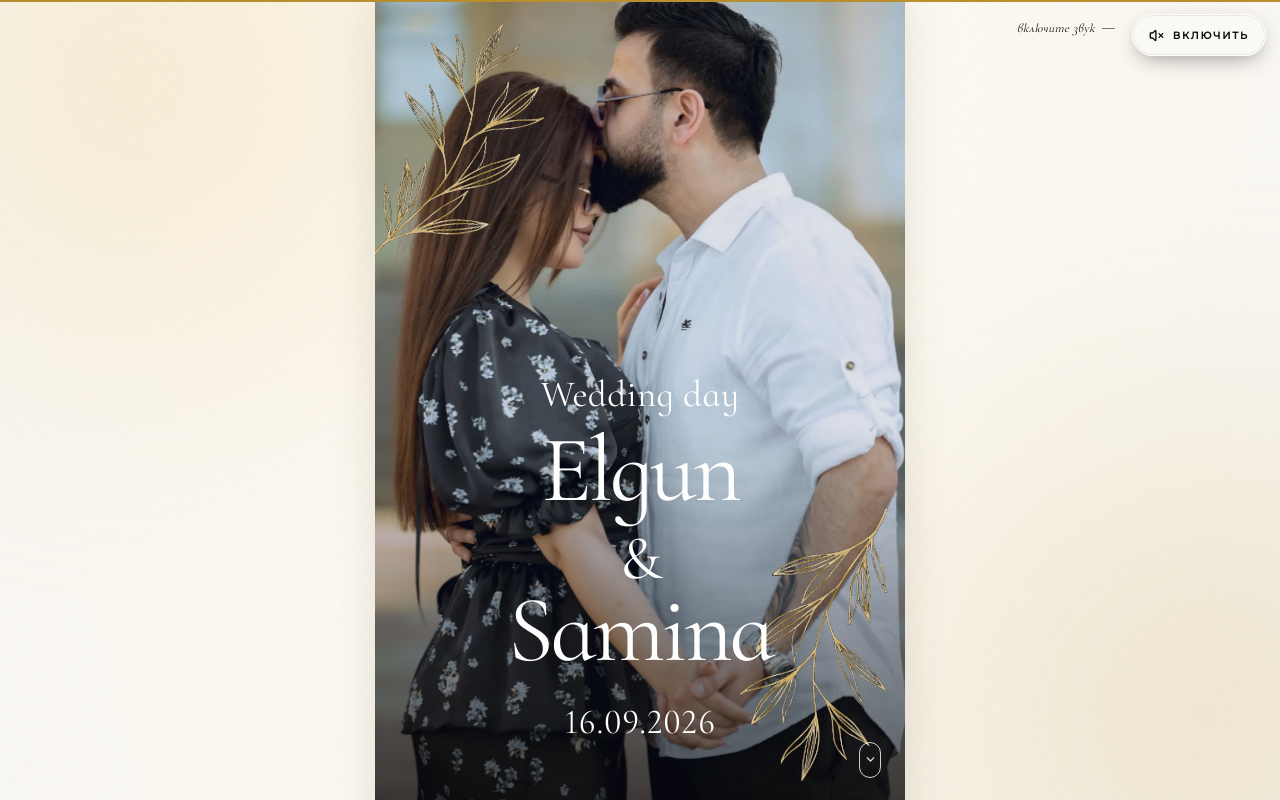
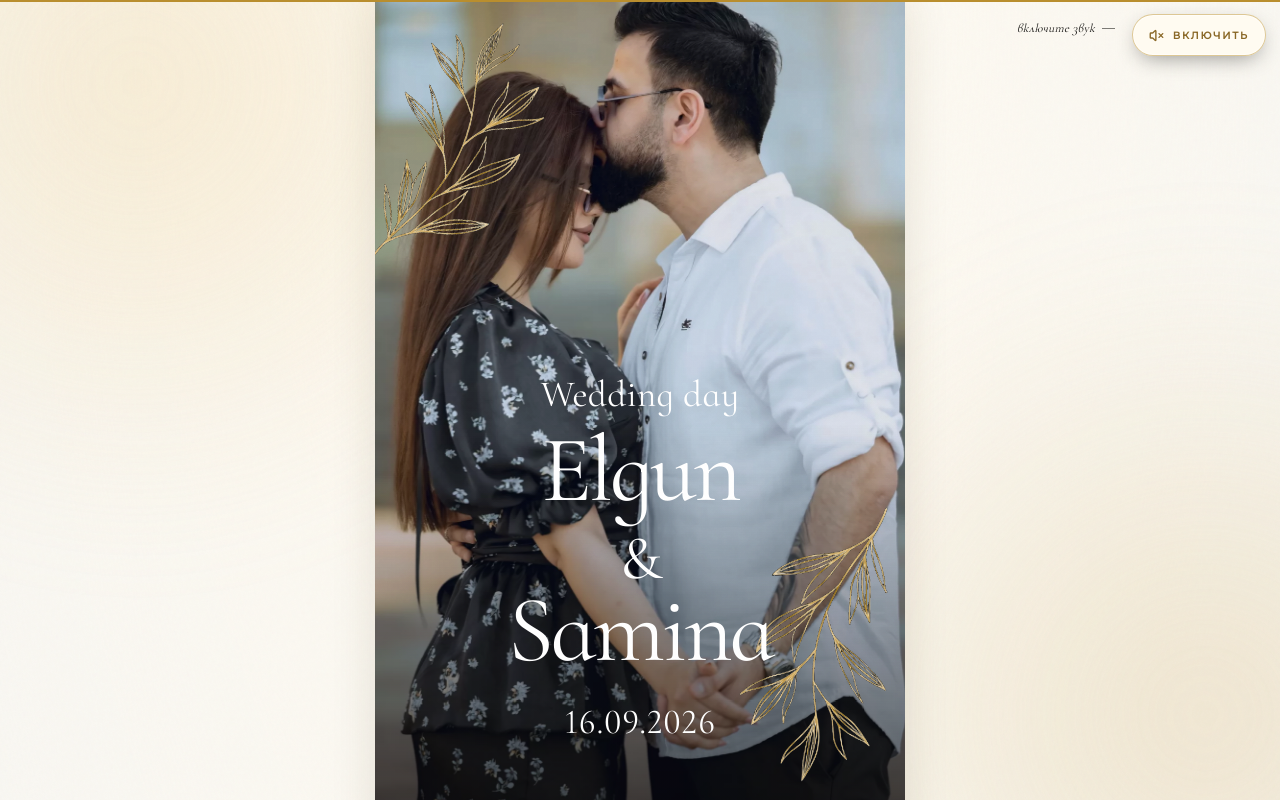
Before and after one commit to paxanraul/elgunsamina, a React (Vite) app: page / in a window 1280 px wide. Shown: the top 800 px of the page. Built offline with nearby package versions, Linux system fonts and the light colour scheme.

Commit message:
Restyle sound control and remove scroll indicator

```diff
--- a/src/App.module.css
+++ b/src/App.module.css
@@ -129,14 +129,14 @@
   align-items: center;
   gap: 9px;
   padding: 0 16px;
-  color: #0d0c0a;
+  color: #8a6827;
   cursor: pointer;
-  background: rgb(250 249 246 / 95%);
-  border: 1px solid rgb(255 255 255 / 78%);
+  background: rgb(255 251 241 / 96%);
+  border: 1px solid rgb(185 142 46 / 48%);
   border-radius: 999px;
   box-shadow:
     0 7px 22px -7px rgb(0 0 0 / 45%),
-    inset 0 0 0 1px rgb(35 30 22 / 8%);
+    inset 0 0 0 1px rgb(255 255 255 / 55%);
   backdrop-filter: blur(16px) saturate(1.2);
   -webkit-backdrop-filter: blur(16px) saturate(1.2);
 }
--- a/src/App.tsx
+++ b/src/App.tsx
@@ -14,7 +14,6 @@ import {
 } from "motion/react";
 import {
   ArrowRight,
-  ChevronDown,
   MapPin,
   Volume2,
   VolumeX,
@@ -325,13 +324,6 @@ function Hero() {
           16.09.2026
         </p>
       </motion.div>
-      <a
-        className="absolute right-6 bottom-[22px] z-20 grid h-9 w-[22px] place-items-center rounded-full border border-white/80"
-        href="#invitation"
-        aria-label="Перейти к приглашению"
-      >
-        <ChevronDown size={13} className="animate-bounce" />
-      </a>
     </section>
   );
 }
```
